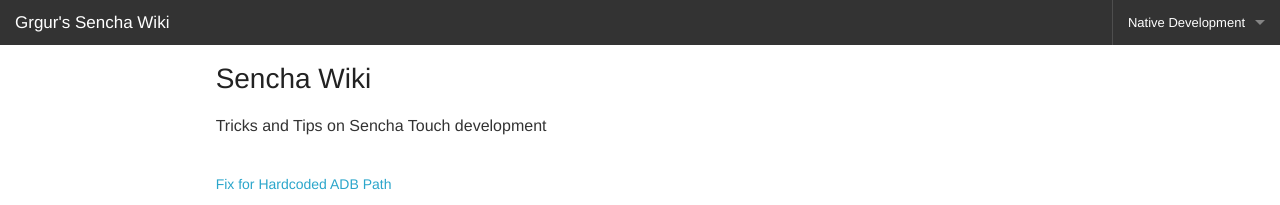
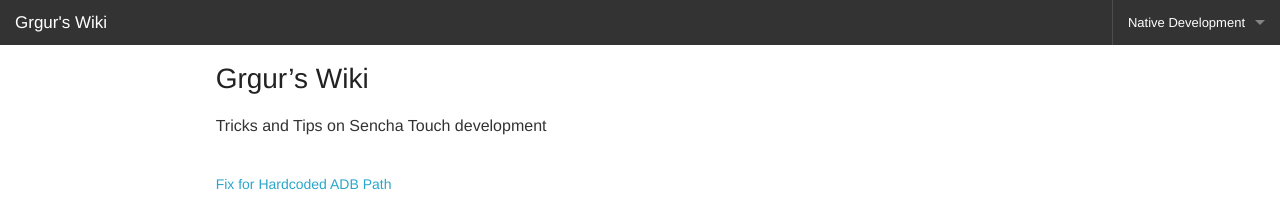
Before and after one commit to grgur/SenchaWiki, a Jekyll site: the page built from index.md, in a window 1280 px wide. Shown: the top 205 px of the page. Built offline with Jekyll 4.4.1, drawn with Linux system fonts in a browser that asks for light colours.

Commit message:
Changed title

```diff
--- a/_config.yml
+++ b/_config.yml
@@ -1,4 +1,4 @@
-name: 		 Grgur's Sencha Wiki
+name: 		 Grgur's Wiki
 author:      Grgur Grisogono
 linkedin:    http://hr.linkedin.com/in/grguru/
 twitter:     ggrgur
--- a/index.md
+++ b/index.md
@@ -1,10 +1,10 @@
 ---
 layout: default
 date:   2014-02-14 19:05:21
-title: Grgur's Sencha Wiki
+title: Grgur's Wiki
 ---
 
-Sencha Wiki
+Grgur's Wiki
 ==========
 
 Tricks and Tips on Sencha Touch development
```
Also changed, not shown: 1 other file.
